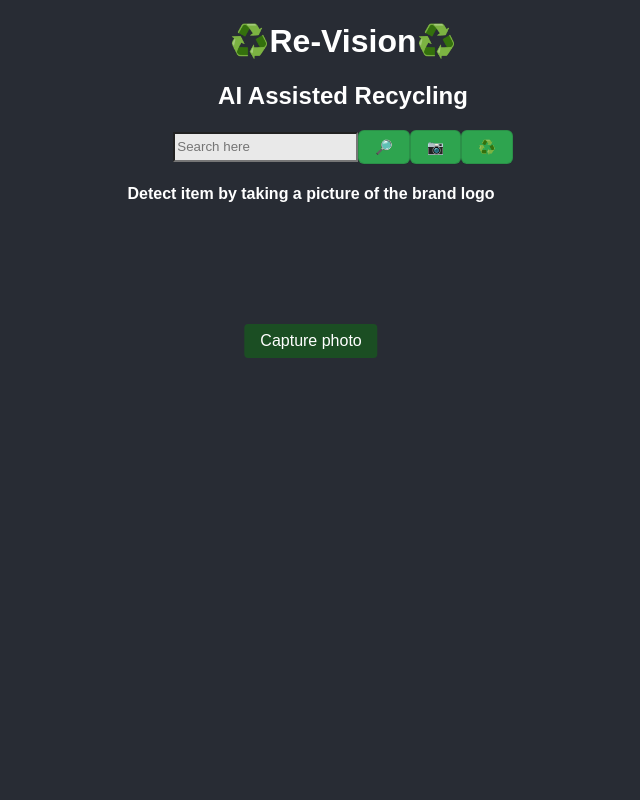
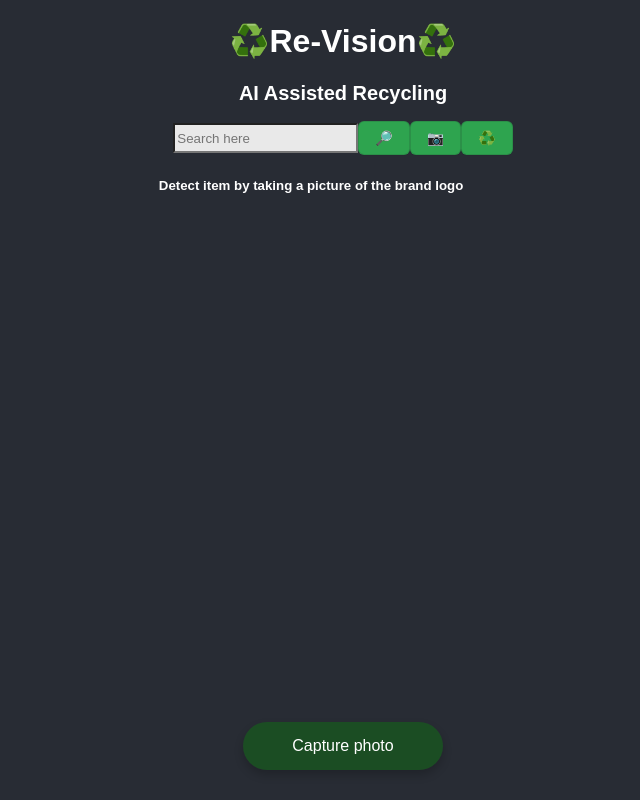
Before and after one commit to samuel-manners/re-vision, a React (Create React App) app: page / in a window 1280 px wide. Shown: the whole page, without its empty margins (297-937 px from the left). Built offline with nearby package versions, Linux system fonts and the light colour scheme; no server answers.

Commit message:
Update to camera buttons to make more fluid: based on https://blog.prototypr.io/make-a-camera-web-app-tutorial-part-1-ec284af8dddf for styling

```diff
--- a/src/App.css
+++ b/src/App.css
@@ -20,7 +20,7 @@
   flex-direction: column;
   align-items: center;
   justify-content: center;
-  font-size: calc(10px + 2vmin);
+  font-size: calc(1px + 2vmin);
   color: white;
 }
 
--- a/src/components.css
+++ b/src/components.css
@@ -1,3 +1,16 @@
+/* ----- Header Styling Components ----- */
+.pageHeader {
+    text-align: center;
+    color: white;
+    font-size: 32px;
+}
+
+.pageSubHeader {
+    text-align: center;
+    color: white;
+    font-size: 20px;
+}
+
 /* ----- Camera Component Styles ----- */
 .camera-container {
     position: relative;
@@ -12,19 +25,51 @@
     border-radius: 2px;
   }
 
-  .capture-button {
-    position: absolute;
-    bottom: 20px;
-    left: 50%;
-    transform: translateX(-50%);
+  .camera-trigger{
+    width: 200px;
     background-color: #00960052;
-    color: #fff;
+    color: white;
+    font-size: 16px;
+    border-radius: 30px;
     border: none;
-    border-radius: 4px;
-    padding: 8px 16px;
-    cursor: pointer;
+    padding: 15px 20px;
+    text-align: center;
+    box-shadow: 0 5px 10px 0 rgba(0,0,0,0.2);
+    position: fixed;
+    bottom: 30px;
+    left: calc(50% - 100px);
+}
+
+.retake-trigger{
+    width: 150px;
+    background-color: #ff000070;
+    color: white;
     font-size: 16px;
-  }
+    border-radius: 30px;
+    border: none;
+    padding: 15px 20px;
+    text-align: center;
+    box-shadow: 0 5px 10px 0 rgba(0,0,0,0.2);
+    position: fixed;
+    bottom: 30px;
+    left: 5%;
+}
+
+.send-trigger{
+    width: 150px;
+    background-color: #00360371;
+    color: white;
+    font-size: 16px;
+    border-radius: 30px;
+    border: none;
+    padding: 15px 20px;
+    text-align: center;
+    box-shadow: 0 5px 10px 0 rgba(0,0,0,0.2);
+    position: fixed;
+    bottom: 30px;
+    left: 52%;
+}
+
 
   .retake-button {
     position: absolute;
--- a/src/components/header.js
+++ b/src/components/header.js
@@ -1,12 +1,13 @@
 //App Imports
 import React from 'react';
 import SearchBar from './search/navBar.js';
+import '../components.css';
 
 function App() {
   return (
     <div className="Header">
-      <h1>♻️Re-Vision♻️</h1>
-      <h2>AI Assisted Recycling</h2>
+      <h1 className='pageHeader'>♻️Re-Vision♻️</h1>
+      <h2 className='pageSubHeader'>AI Assisted Recycling</h2>
       <SearchBar/>
     </div>
   );
--- a/src/components/main/Camera.js
+++ b/src/components/main/Camera.js
@@ -39,7 +39,7 @@ const Camera = () => {
 
   return (
     <div className="camera-container">
-      <h4>Detect item by taking a picture of the brand logo</h4>
+      <h5>Detect item by taking a picture of the brand logo</h5>
       {imgSrc ? (
         <img src={imgSrc} alt="webcam" />
       ) : (
@@ -56,16 +56,16 @@ const Camera = () => {
         {imgSrc ? (
           <>
             <button
-              className='retake-button'
+              className='retake-trigger'
               onClick={retake}>Retake photo</button>
             <button
-              className='send-button'
+              className='send-trigger'
               onClick={sendPhoto}>Detect Items</button>
           </>
         ) : (
           <>
             <button
-              className='capture-button'
+              className='camera-trigger'
               onClick={capture}>Capture photo</button>
           </>
         )}
```
